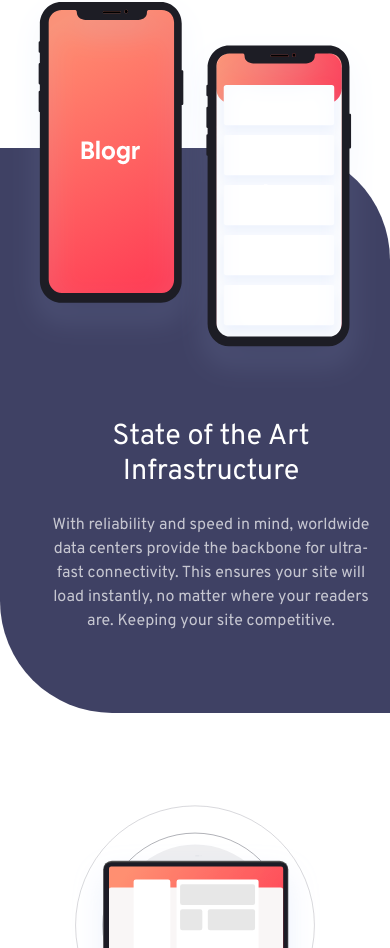
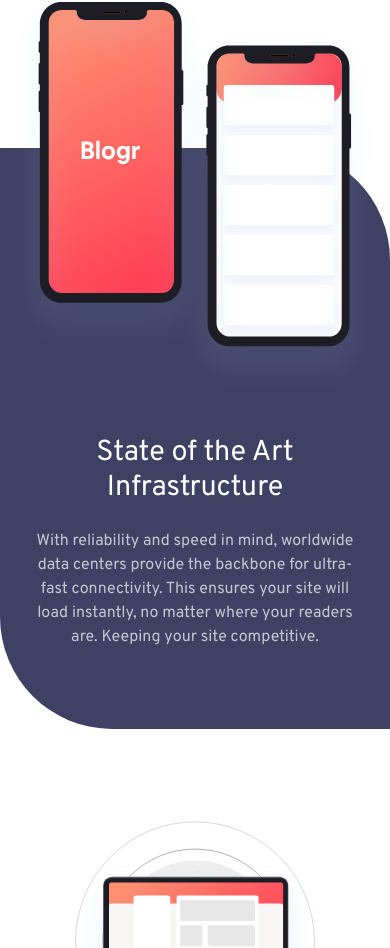
Before and after one commit to osas2211/Blogr, a website: page index.html in a window 390 px wide. Shown: the part 1703-2651 px from the top of the page. Drawn offline with nearby package versions, Linux system fonts and the light colour scheme.

Commit message:
testing--3

```diff
--- a/sass/layouts/_responsive.scss
+++ b/sass/layouts/_responsive.scss
@@ -21,7 +21,7 @@
             margin-bottom: -14rem;
         }
         .info-infrastructure-text{
-            margin-top: -2rem;
+            margin-top: -1rem;
             padding: 2rem 0rem 4rem 2rem;
         }
     }
@@ -32,7 +32,7 @@
         padding-left: 0;
         .info-tool-imgDesktop{
             width: 45rem;
-            margin-left: -17rem;
+            margin-left: -28.5rem;
         }
         .info-tool-text{
             margin-left: -1.2rem;
@@ -86,9 +86,10 @@
     }
 
     .info-infrastructure{
-        padding: 0;
+        padding: 0 0 3rem 0;
         height: auto;
         text-align: center;
+
 
         .info-infrastructure--imgDesktop{
             width: 100%;
@@ -96,7 +97,8 @@
             height: 25rem;
         }
         .info-infrastructure-text{
-            margin-top: 14rem;
+            margin-top: 16rem;
+            padding: 1rem;
         }
     }
     .info-tool{
```
Also changed, not shown: css/style.css.
